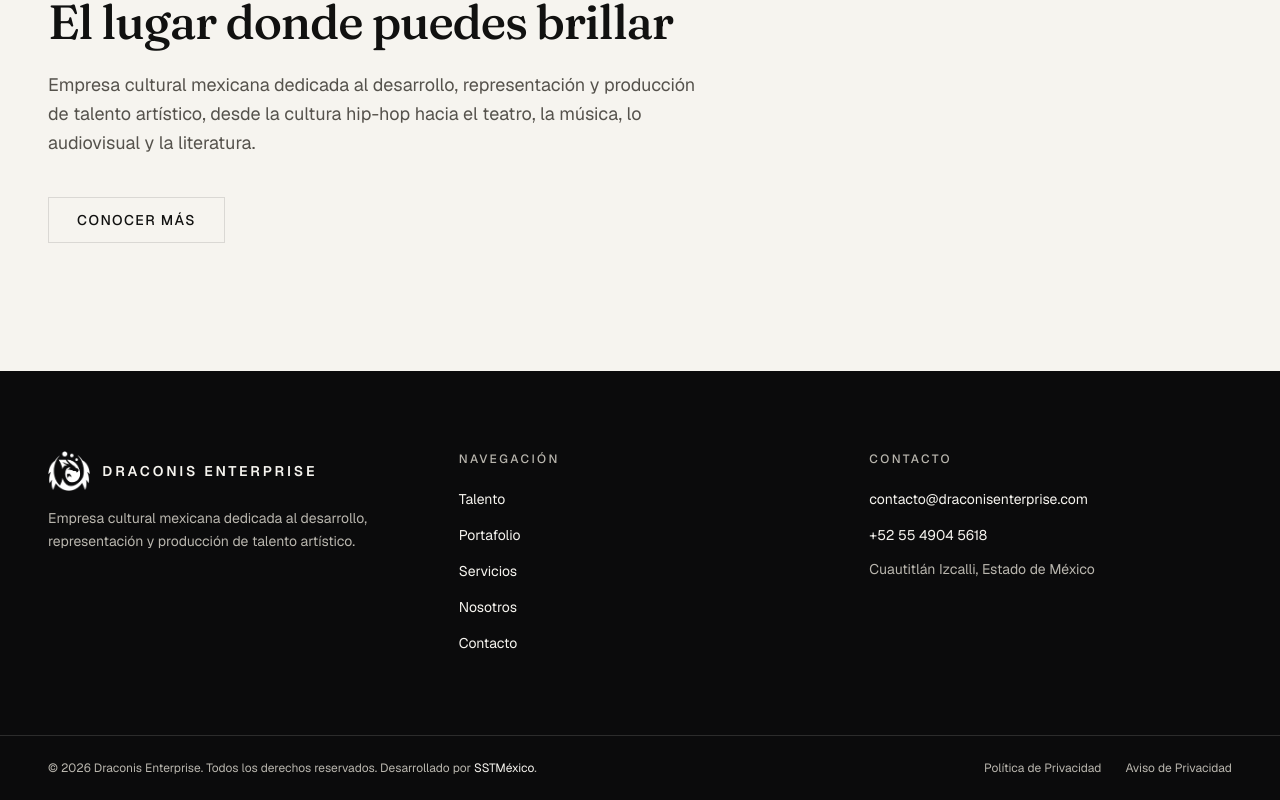
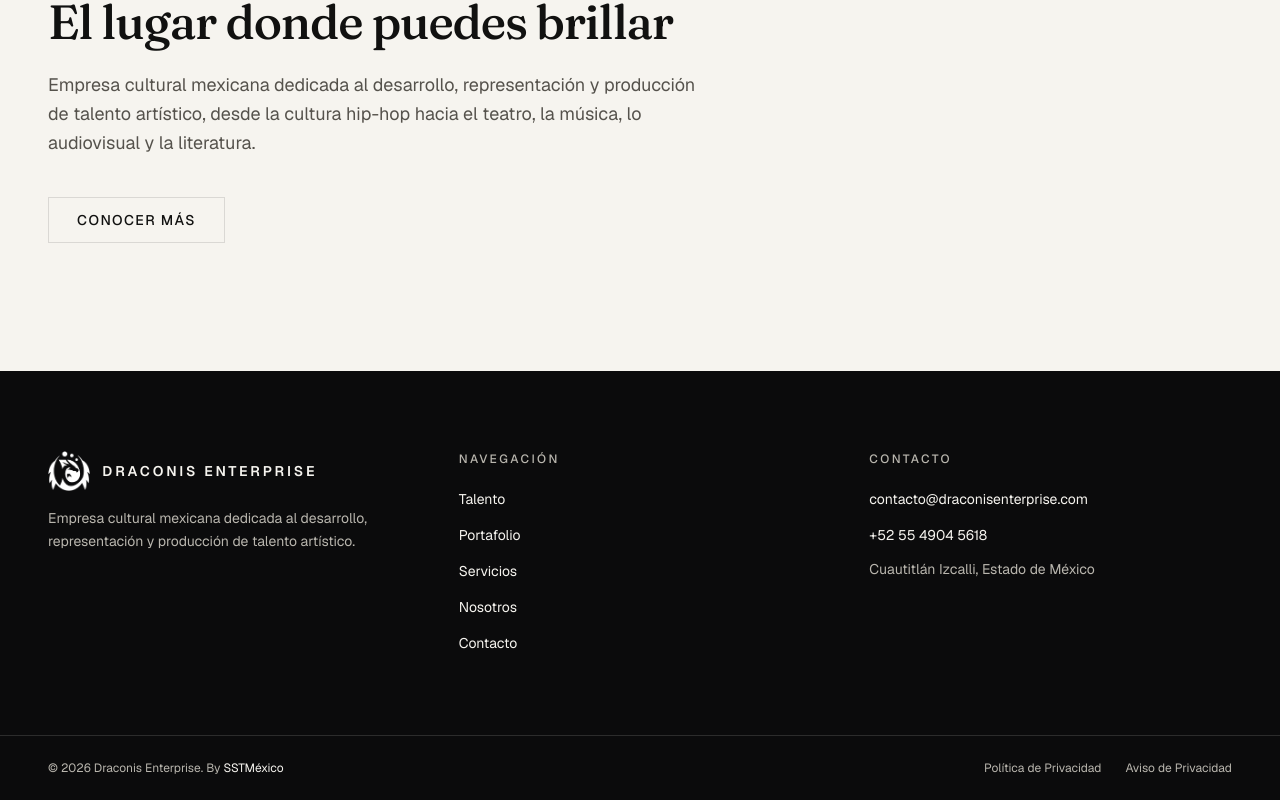
Before and after one commit to sergesalazar/draconis-platform, a Next.js app: page / in a window 1280 px wide. Shown: the part 3035-3835 px from the top of the page. Built offline with nearby package versions, Linux system fonts and the light colour scheme.

Commit message:
feat: simplify footer copyright credit line

```diff
--- a/components/layout/Footer.tsx
+++ b/components/layout/Footer.tsx
@@ -78,8 +78,7 @@ export default function Footer() {
       <div className="border-t border-[var(--color-line-dark)]">
         <Container className="flex flex-col items-center justify-between gap-4 py-6 text-xs text-[var(--color-muted-dark)] sm:flex-row">
           <p>
-            © 2026 Draconis Enterprise. Todos los derechos reservados.
-            {" "}Desarrollado por{" "}
+            © 2026 Draconis Enterprise. By{" "}
             <a
               href="https://sstmexico.com"
               target="_blank"
@@ -88,7 +87,6 @@ export default function Footer() {
             >
               SSTMéxico
             </a>
-            .
           </p>
           <div className="flex gap-6">
             <Link
```
